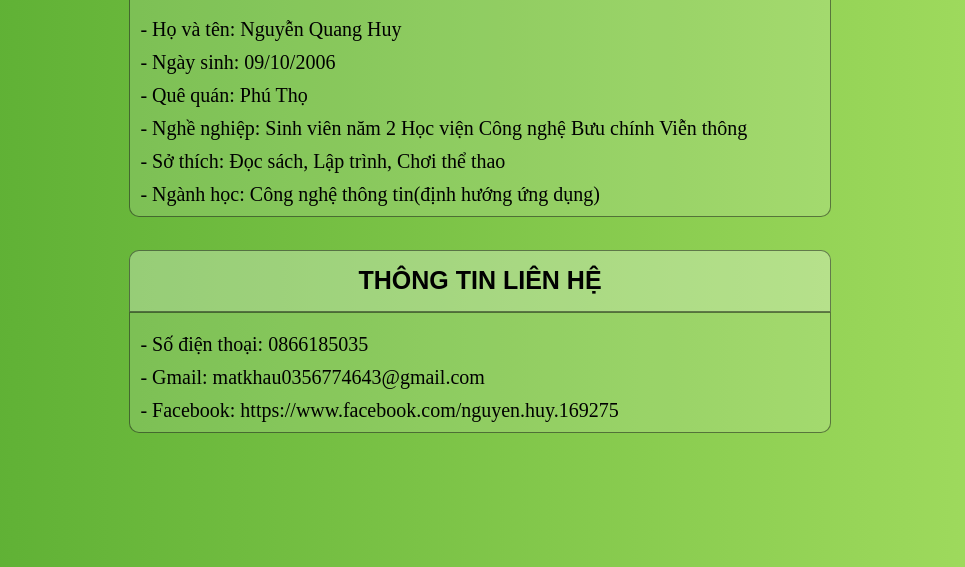
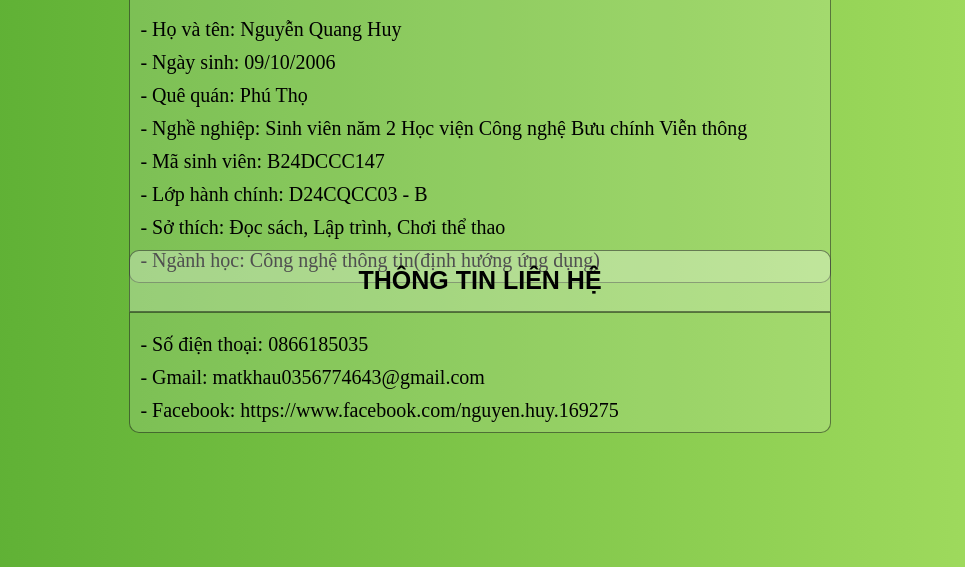
Before and after one commit to Huy9102006/B24DCCC147-BT1, a plain HTML site: page index.html in a window 1280 px wide. Shown: the part 233-800 px from the top of the page, without its empty margins (157-1122 px from the left). Drawn offline with Linux system fonts and the light colour scheme.

Commit message:
Update index.html

```diff
--- a/index.html
+++ b/index.html
@@ -19,6 +19,8 @@
     <div class="info">- Ngày sinh: 09/10/2006</div>
     <div class="info">- Quê quán: Phú Thọ </div>
     <div class="info">- Nghề nghiệp: Sinh viên năm 2 Học viện Công nghệ Bưu chính Viễn thông</div>
+    <div class="info">- Mã sinh viên: B24DCCC147</div>
+    <div class="info">- Lớp hành chính: D24CQCC03 - B</div>
     <div class="info">- Sở thích: Đọc sách, Lập trình, Chơi thể thao</div>
     <div class="info">- Ngành học: Công nghệ thông tin(định hướng ứng dụng)</div>
 </div>
```
